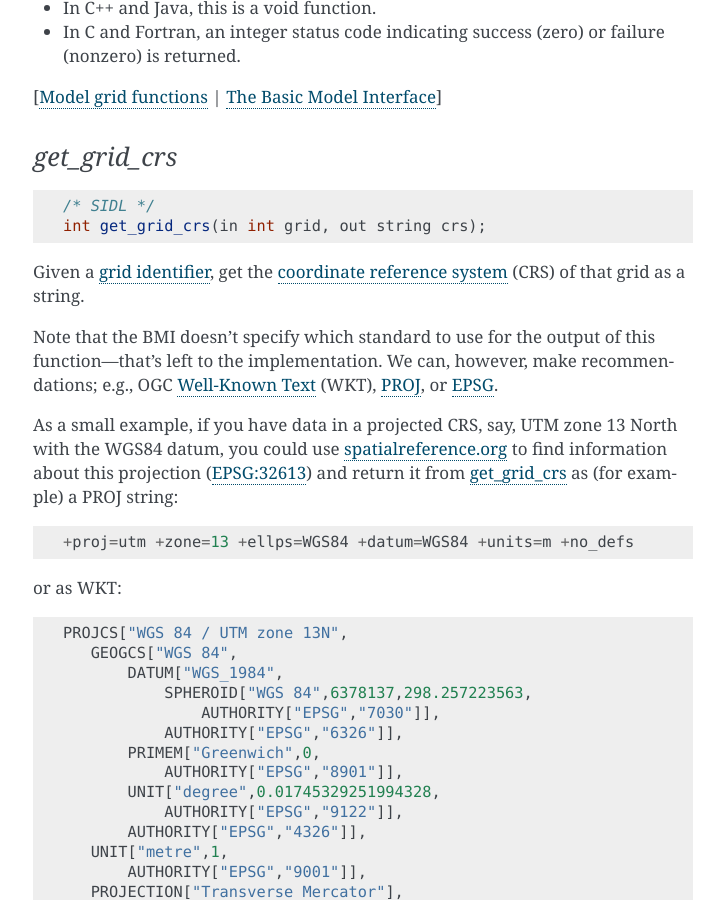
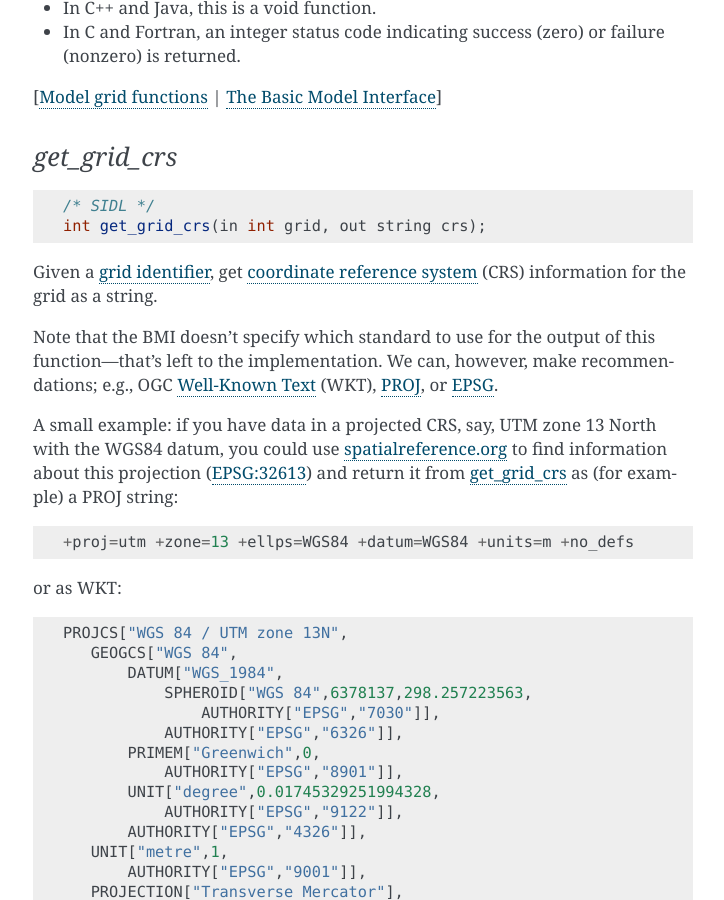
Before and after one commit to csdms/bmi, a Sphinx documentation site: the page built from docs/source/index.rst, in a window 1280 px wide and 900 px high, scrolled down 24724 px. Shown: the whole window, without its empty margins (387-1111 px from the left). Built offline with Sphinx 7.4.7, drawn with Linux system fonts in a browser that asks for light colours; formulas are drawn with MathJax 3.

Commit message:
Update get_grid_crs description

```diff
--- a/docs/source/bmi.grid_funcs.rst
+++ b/docs/source/bmi.grid_funcs.rst
@@ -527,14 +527,14 @@ The number of edges per face is equal to the number of nodes per face.
    int get_grid_crs(in int grid, out string crs);
 
 Given a :term:`grid identifier`,
-get the `coordinate reference system`_ (CRS) of that grid as a string.
+get `coordinate reference system`_ (CRS) information for the grid as a string.
 
 Note that the BMI doesn't specify which standard to use
 for the output of this function---that's left to the implementation.
 We can, however, make recommendations;
 e.g., OGC `Well-Known Text`_ (WKT), `PROJ`_, or `EPSG`_.
 
-As a small example,
+A small example:
 if you have data in a projected CRS,
 say, UTM zone 13 North with the WGS84 datum,
 you could use `spatialreference.org`_ to find information about this projection
```
